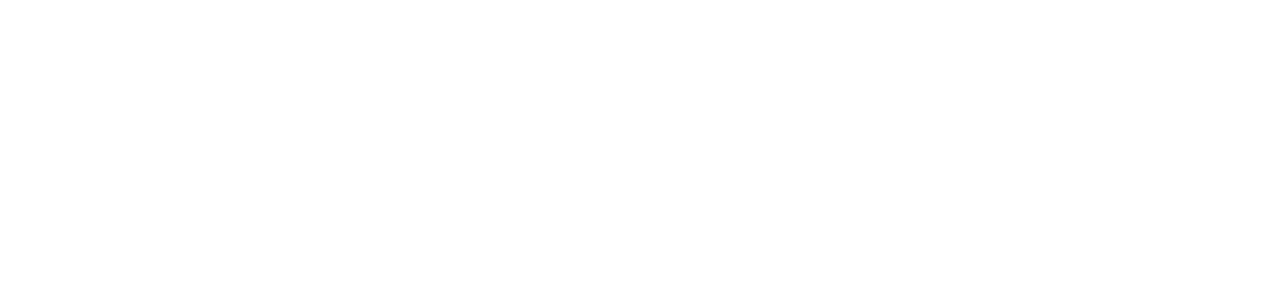
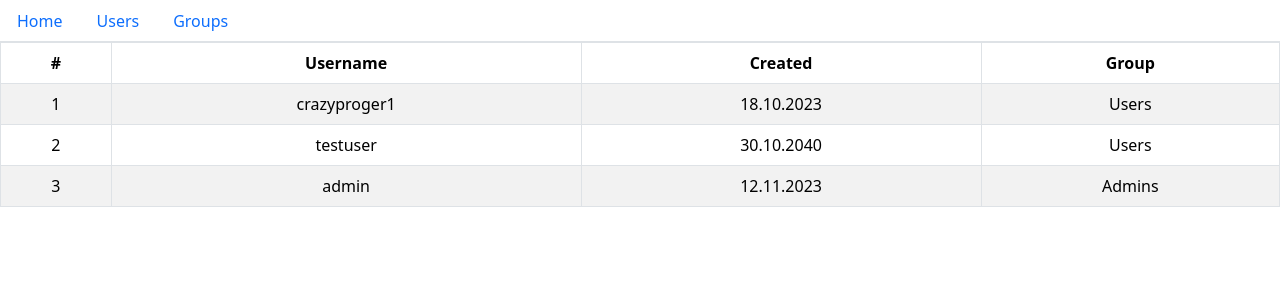
Before and after one commit to CrazyProger1/TestTask-1, a React (Create React App) app in the folder client/: page /users in a window 1280 px wide. Shown: the top 300 px of the page. Built offline with nearby package versions, Linux system fonts and the light colour scheme.

Commit message:
Add: user table

```diff
--- a/client/package.json
+++ b/client/package.json
@@ -8,6 +8,7 @@
     "@testing-library/user-event": "^13.5.0",
     "bootstrap": "^5.3.2",
     "mobx": "^6.10.2",
+    "mobx-react": "^9.0.1",
     "mobx-react-lite": "^4.0.5",
     "react": "^18.2.0",
     "react-bootstrap": "^2.9.0",
--- a/client/src/components/headers/Header.jsx
+++ b/client/src/components/headers/Header.jsx
@@ -1,9 +1,22 @@
 import React from 'react';
+import {Link} from "react-router-dom";
+
+import {Nav} from "react-bootstrap";
 
 const Header = () => {
     return (
         <div>
-
+            <Nav variant="tabs" defaultActiveKey="/home">
+                <Nav.Item>
+                    <Nav.Link as={Link} to="/">Home</Nav.Link>
+                </Nav.Item>
+                <Nav.Item>
+                    <Nav.Link as={Link} to="/users">Users</Nav.Link>
+                </Nav.Item>
+                <Nav.Item>
+                    <Nav.Link as={Link} to="/groups">Groups</Nav.Link>
+                </Nav.Item>
+            </Nav>
         </div>
     );
 };
--- a/client/src/components/items/UserItem.jsx
+++ b/client/src/components/items/UserItem.jsx
@@ -1,10 +1,13 @@
 import React from 'react';
 
-const UserItem = () => {
+const UserItem = ({user, ...props}) => {
     return (
-        <div>
-
-        </div>
+            <tr>
+                <td>{user.id}</td>
+                <td>{user.username}</td>
+                <td>{user.created}</td>
+                <td>{user.group}</td>
+            </tr>
     );
 };
 
--- a/client/src/components/tables/UserTable.jsx
+++ b/client/src/components/tables/UserTable.jsx
@@ -1,11 +1,30 @@
 import React from 'react';
 
-const UserTable = () => {
+import {observer} from "mobx-react"
+import {Table} from "react-bootstrap";
+
+import userStore from "../../store/UserStore";
+import UserItem from "../items/UserItem";
+
+
+const UserTable = observer(() => {
     return (
-        <div>
-
-        </div>
+        <Table striped bordered hover>
+            <thead>
+            <tr>
+                <th>#</th>
+                <th>Username</th>
+                <th>Created</th>
+                <th>Group</th>
+            </tr>
+            </thead>
+            <tbody>
+            {userStore.users.map(user =>
+                <UserItem user={user}/>
+            )}
+            </tbody>
+        </Table>
     );
-};
+});
 
 export default UserTable;
--- a/client/src/pages/GroupsPage.jsx
+++ b/client/src/pages/GroupsPage.jsx
@@ -4,7 +4,7 @@ import PageWrapper from "../components/PageWrapper";
 const GroupsPage = () => {
     return (
         <PageWrapper>
-            <h1>Groups</h1>
+            Groups
         </PageWrapper>
     );
 };
--- a/client/src/pages/MainPage.jsx
+++ b/client/src/pages/MainPage.jsx
@@ -5,7 +5,7 @@ import PageWrapper from "../components/PageWrapper";
 const MainPage = () => {
     return (
         <PageWrapper>
-
+            Home
         </PageWrapper>
     );
 };
--- a/client/src/pages/UsersPage.jsx
+++ b/client/src/pages/UsersPage.jsx
@@ -1,10 +1,10 @@
-import React from 'react';
 import PageWrapper from "../components/PageWrapper";
+import UserTable from "../components/tables/UserTable";
 
 const UsersPage = () => {
     return (
         <PageWrapper>
-
+            <UserTable/>
         </PageWrapper>
     );
 };
--- /dev/null
+++ b/client/src/store/UserStore.js
@@ -0,0 +1,53 @@
+import {makeAutoObservable} from "mobx";
+
+class UserStore {
+    users = [
+        {
+            id: 1,
+            username: 'crazyproger1',
+            created: '18.10.2023',
+            group: 'Users',
+        },
+        {
+            id: 2,
+            username: 'testuser',
+            created: '30.10.2040',
+            group: 'Users',
+        },
+        {
+            id: 3,
+            username: 'admin',
+            created: '12.11.2023',
+            group: 'Admins',
+        },
+    ]
+
+    constructor() {
+        makeAutoObservable(this)
+    }
+
+    getUsers() {
+        return this.users
+    }
+
+
+    addUser(user) {
+        this.users.push(user)
+    }
+
+    deleteUser(user) {
+
+    }
+
+    updateUser(user) {
+
+    }
+
+
+}
+
+
+const userStore = new UserStore();
+
+
+export default userStore;
```
Also changed, not shown: client/src/components/modals/GroupModal.jsx (+11 -0 lines), client/src/components/modals/UserModal.jsx (+86 -0 lines), 1 other file (tests, documents, lock files or other folders).
